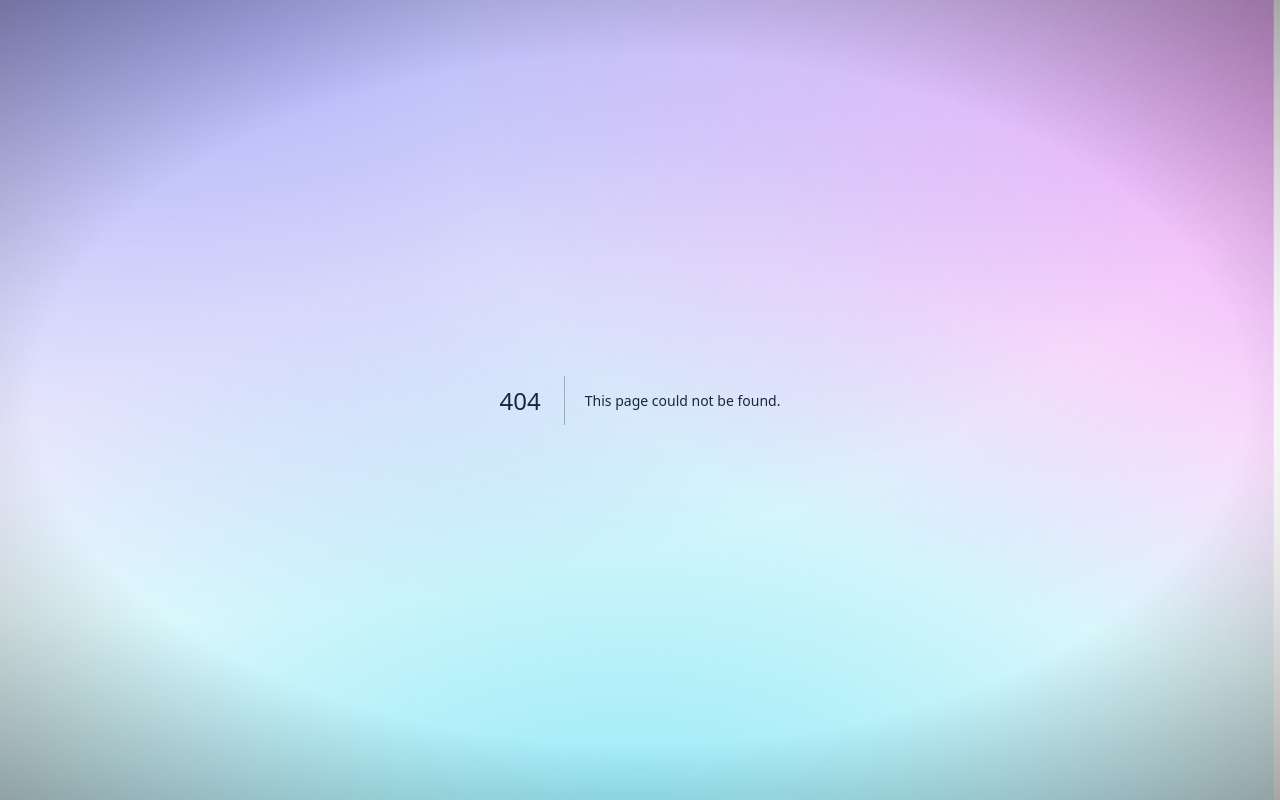
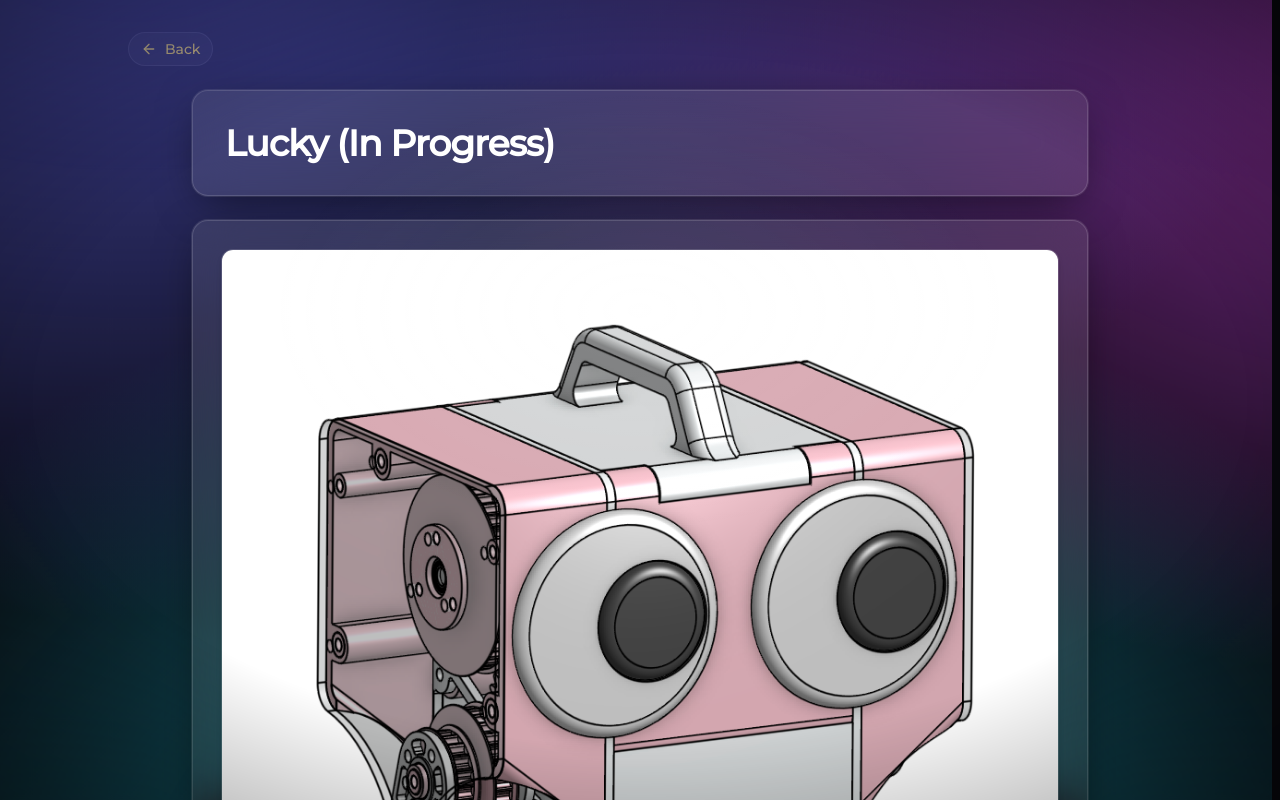
Before and after one commit to CooperLi1/cooperscorner, a Next.js app: page /projects/lucky in a window 1280 px wide. Before the commit this address had no page. Shown: the top 800 px of the page. Built offline with nearby package versions, Linux system fonts and the light colour scheme; a web font is replaced by a local one.

Commit message:
rename bobo

```diff
--- a/app/page.tsx
+++ b/app/page.tsx
@@ -178,7 +178,7 @@ function ProjectsSection() {
     { title: "📌 Recycla V1 | 2025", description: "Custom designed water bottle to filament recycler with a split ring compound planetary gearbox. ", image: "/recyclav1.png", link: "/projects/recycla" },
     { title: "📌 Nash | 2023-2024", description: "Dual extension differential arm robot for FIRST Tech Challenge Centerstage Season. Top 4 at worlds; Chesapeake state champion.", image: "/nash.png", link: "/projects/nash" },
     { title: "Nudge Wristphone | 2025-Now", description: "Custom wristphone with touchscreen, vibration, buzzer. V2 of Nudge Smartwatch.", image: "/wristphoneui1.png", link: "/projects/wristphone" },
-    { title: "Bobo | 2025-Now", description: "Wheeled bipedal robot with coaxial powered legs and custom PCB. In Progress.", image: "/bobocad.png", link: "/projects/bobo" },
+    { title: "Lucky | 2025-Now", description: "Wheeled bipedal robot with coaxial powered legs and custom PCB. In Progress.", image: "/bobocad.png", link: "/projects/lucky" },
     { title: "Dugtrio | 2025-Now", description: "Triple shooter robot for FIRST Tech Challenge Decode. In Progress.", image: "/dugtrio.png", link: "/projects/dugtrio" },
     { title: "Rope Climbing Robot | 2025-Now", description: "Robot to climb rope designed for my physics teacher's class demo. In Progress.", image: "/ropecad.png", link: "/projects/rope" },
     { title: "Nudge Smartwatch | 2025", description: "Custom smartwatch with touchscreen, vibration, buzzer. PCB had leakage current (not enough clearance), pivoted to Nudge Wristphone.", image: "/nudgev1.png", link: "/projects/nudge" },
--- a/app/projects/bobo/page.tsx
+++ b/app/projects/lucky/page.tsx
@@ -5,7 +5,7 @@ import { Card } from '@/app/components/ui/Card';
 
 export default function ProjectPage() {
   const project = {
-    name: "Bobo (In Progress)",
+    name: "Lucky (In Progress)",
     media: [
       {
         type: "image",
```
